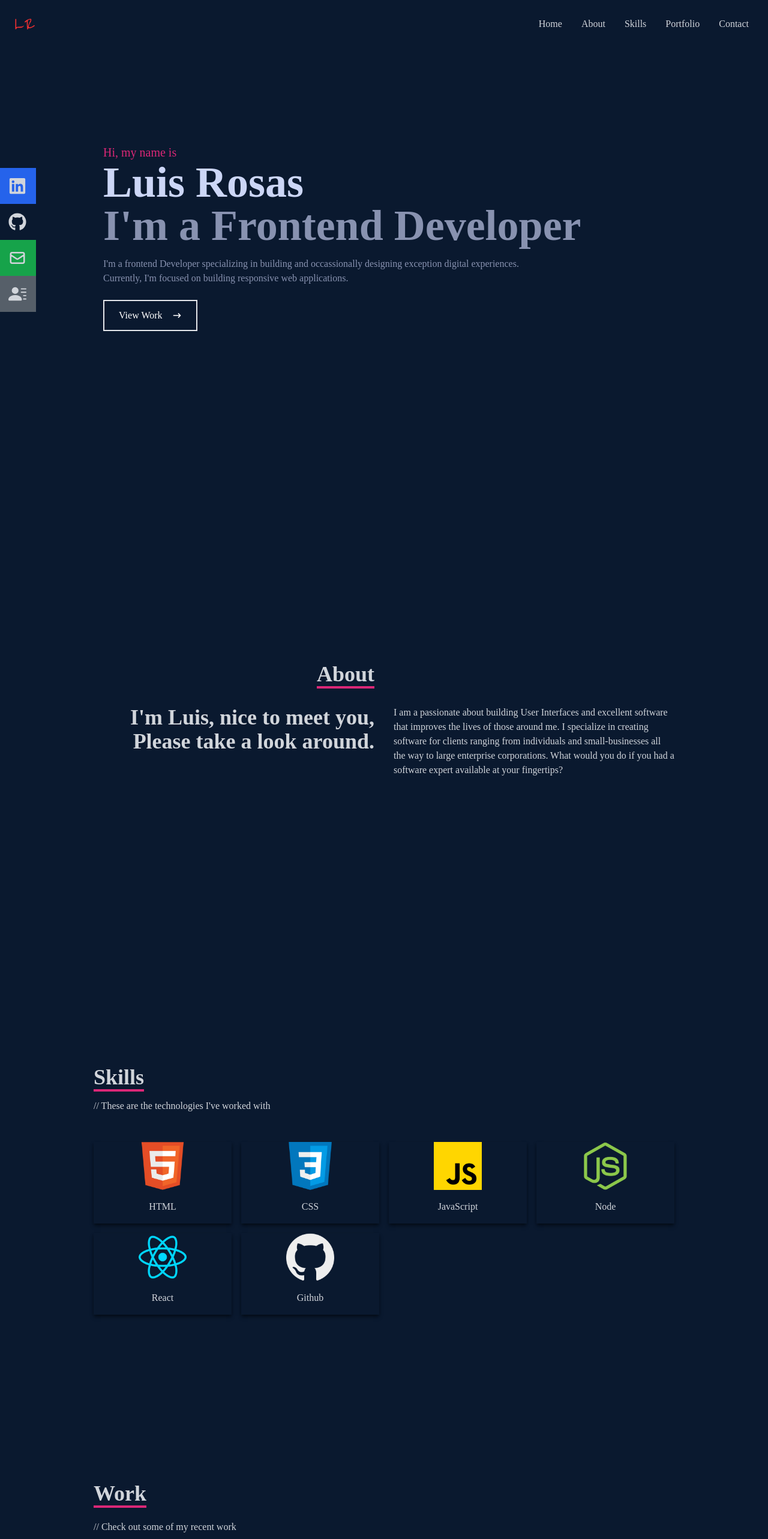
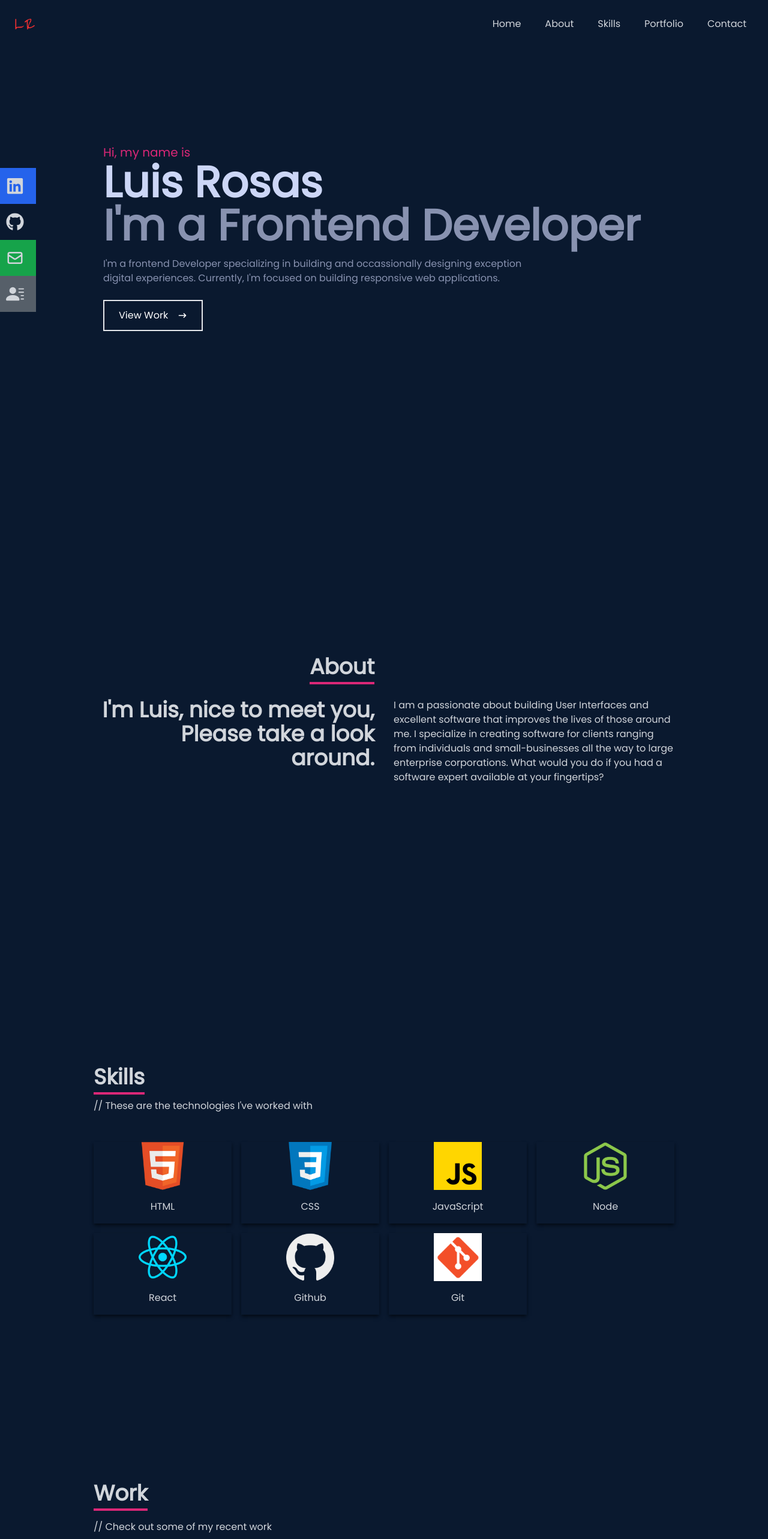
Before and after one commit to LuiRo07/LuiRo07.github.io, a React (Vite) app: page / in a window 1280 px wide. Shown: the top 2566 px of the page at 60% size. Built offline with nearby package versions, Linux system fonts and the light colour scheme.

Commit message:
replace git icon to create contrast with background, 'px-5' creates more vertical padding between navbar links

```diff
--- a/src/components/NavBar.jsx
+++ b/src/components/NavBar.jsx
@@ -117,7 +117,8 @@ const NavBar = () => {
           <li className="w-[160px] h-[60px] flex justify-between items-center ml-[-100px] hover:ml-[-10px] duration-300 bg-[#565F69]">
             <a
               className="flex justify-between items-center w-full text-gray-300"
-              href="/"
+              href="https://docs.google.com/document/d/1g6NyBJrGO_yGdPdpkEsrHVAwRMWWdTjK-FnZyy5jLyY/edit?usp=sharing"
+              target="_blank"
             >
               Resume <BsFillPersonLinesFill size={30} />
             </a>
--- a/src/components/Skills.jsx
+++ b/src/components/Skills.jsx
@@ -6,6 +6,7 @@ import JavaScript from "../assets/javascript.png";
 import Node from "../assets/node.png";
 import ReactIcon from "../assets/react.png";
 import Github from "../assets/github.png";
+import Git from "../assets/git.png";
 
 const Skills = () => {
   return (
@@ -49,6 +50,10 @@ const Skills = () => {
             <img className="w-20 mx-auto" src={Github} alt="Github icon" />
             <p className="my-4">Github</p>
           </div>
+          <div className="shadow-md shadow-[#040c16] hover:scale-110 duration-500">
+            <img className="w-20 mx-auto" src={Git} alt="Git icon" />
+            <p className="my-4">Git</p>
+          </div>
         </div>
       </div>
     </div>
--- a/src/index.css
+++ b/src/index.css
@@ -1,16 +1,16 @@
+@import url('https://fonts.googleapis.com/css2?family=Poppins&display=swap');
 @tailwind base;
 @tailwind components;
 @tailwind utilities;
 
 
-@import url('https://fonts.googleapis.com/css2?family=Poppins&display=swap');
 
 @layer base {
     body {
         @apply font-[Poppins];
     }
     li {
-        @apply px-4;
+        @apply px-5;
         @apply cursor-pointer
     }
 }
```
Also changed, not shown: src/assets/git.png (added).
